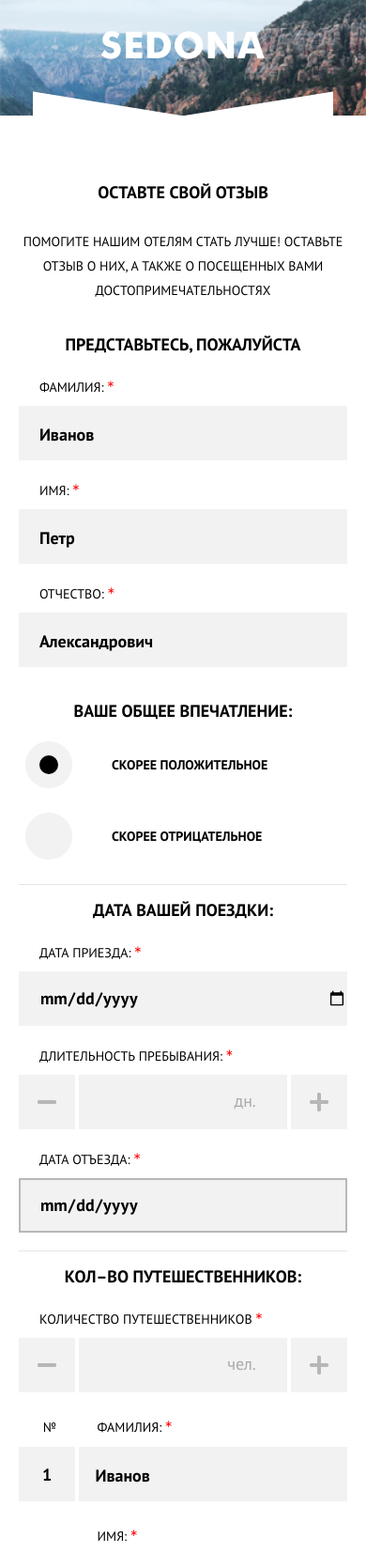
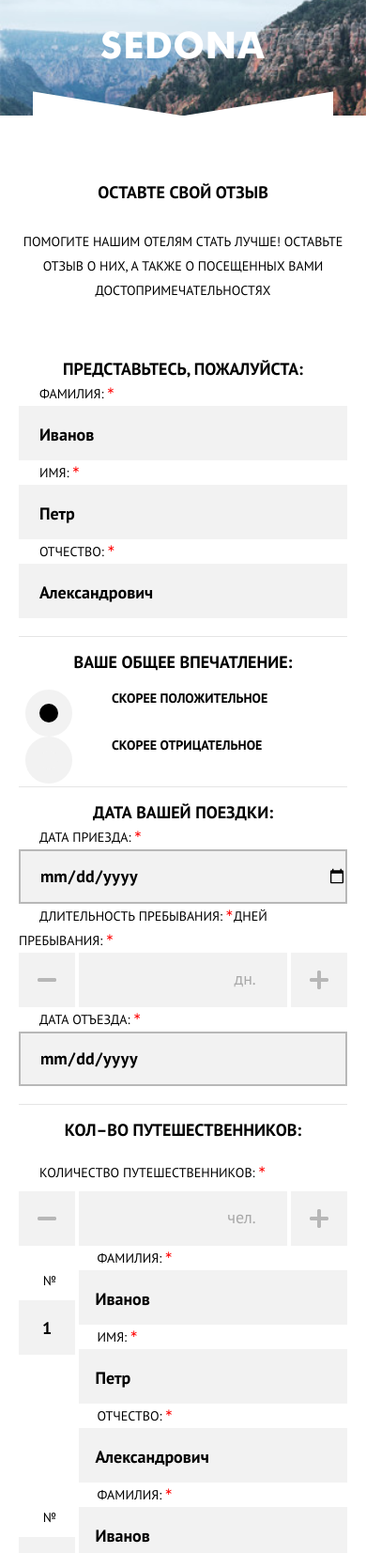
Before and after one commit to rudnev-dm/121730-sedona, a website: page form.html in a window 390 px wide. Shown: the part 315-1968 px from the top of the page at 94% size. Drawn offline with nearby package versions, Linux system fonts and the light colour scheme; files that its build step writes are made by us from their sources.

Commit message:
Доработал модульную сетку для адаптивности

```diff
--- a/form.html
+++ b/form.html
@@ -10,6 +10,7 @@
 </head>
 
 <body>
+
   <div class="wrapper">
     <header class="page-header">
       <div class="menu">
@@ -43,7 +44,7 @@
           <div class="logo__image-middle  logo__image-middle--small"></div>
         </div>
 
-        <div class="title-text title-text--margin">
+        <div class="title-text  title-text--margin">
           <h1 class="title-text__promo">Оставте свой отзыв</h1>
         </div>
 
@@ -59,40 +60,50 @@
     <main class="page-content">
       <form class="form" action="form-reference.php" method="get">
 
-        <div class="form__block">
-          <h2 class="form__title">Представьтесь, пожалуйста</h2>
+        <div class="form__block  form__block--border">
+          <h2 class="form__title  form__title--border  form__title--margin">Представьтесь, пожалуйста:</h2>
 
+          <div class="form__item">
             <label class="form__label" for="surname">Фамилия:<sup>&lowast;</sup></label>
             <input class="form__input-field" type="text" id="surname" name="surname" placeholder="Иванов" autofocus required>
-
+          </div>
+          <div class="form__item">
             <label class="form__label" for="name">Имя:<sup>&lowast;</sup></label>
             <input class="form__input-field" type="text" id="name" name="name" placeholder="Петр" required>
-
+          </div>
+          <div class="form__item">
             <label class="form__label" for="patronymic">Отчество:<sup>&lowast;</sup></label>
             <input class="form__input-field" type="text" id="patronymic" name="patronymic" placeholder="Александрович" required>
+          </div>
         </div>
 
 
 
-        <div class="form__block form__block--border">
-          <h2 class="form__title form__title--margin">Ваше общее впечатление:</h2>
+        <div class="form__block  form__block--border">
+          <h2 class="form__title  form__title--margin">Ваше общее впечатление:</h2>
 
+          <div class="form__item  form__item--radio">
             <input class="form__input-field" type="radio" id="positively" name="impression" checked>
             <label class="form__label" for="positively">Скорее положительное</label>
+          </div>
 
+          <div class="form__item  form__item--radio">
             <input class="form__input-field"type="radio" id="negatively" name="impression">
             <label class="form__label" for="negatively">Скорее отрицательное</label>
           </div>
+        </div>
 
 
+        <div class="form__block  form__block--border">
+          <h2 class="form__title  form__title--margin">Дата вашей поездки:</h2>
 
-        <div class="form__block form__block--border">
-          <h2 class="form__title form__title--margin">Дата вашей поездки:</h2>
-
+          <div class="form__item">
             <label class="form__label" for="day-coming">Дата приезда:<sup>&lowast;</sup></label>
             <input class="form__input-field" type="date" id="day-coming" name="day-coming" required>
+          </div>
 
-          <label class="form__label" for="days-duration">Длительность пребывания:<sup>&lowast;</sup></label>
+          <div class="form__item">
+            <label class="form__label  form__label--font-size-reset" for="days-duration"><span class="form__mobile--text">Длительность пребывания:<sup>&lowast;</sup></span><span class="form__tablet--text">Дней пребывания:<sup>&lowast;</sup></span></label>
             <div class="form__input-number">
               <button class="form__input-button--left" type="button" name="Минус один день" value="Плюс один день"></button>
 
@@ -100,17 +111,20 @@
 
               <button class="form__input-button--right" type="button" name="Плюс один день" value="Плюс один день"></button>
             </div>
+          </div>
 
+          <div class="form__item">
             <label class="form__label" for="days-departure">Дата отъезда:<sup>&lowast;</sup></label>
-          <input class="form__input-field" type="date" id="days-departure" name="days-departure" disabled>
+            <input class="form__input-field  form__input-field--box-shadow" type="date" id="days-departure" name="days-departure" disabled>
+          </div>
         </div>
 
 
 
-        <div class="form__block form__block--border">
-          <h2 class="form__title form__title--margin">Кол&ndash;во путешественников:</h2>
-
-          <label class="form__label" for="quantity-people">Количество путешественников<sup>&lowast;</sup></label>
+        <div class="form__block  form__block--align form__block--border">
+          <h2 class="form__title  form__title--margin">Кол&ndash;во путешественников:</h2>
+          <label class="form__label  form__label--margin-reset" for="quantity-people">Количество путешественников:<sup>&lowast;</sup></label>
+          <div class="form__item  form__item--margin-reset">
             <div class="form__input-human-counter">
               <button class="form__input-button--left" type="button" name="Минус один день" value="Плюс один день"></button>
 
@@ -118,43 +132,63 @@
 
               <button class="form__input-button--right" type="button" name="Плюс один день" value="Плюс один день"></button>
             </div>
+          </div>
 
-          <div class="form__user-data">
+          <div class="form__user-data  form__user-data--margin">
 
             <div class="form__user-data-left">
+
+              <div class="form__item">
                 <span class="form__people-number">№</span>
                 <span class="form__people-counter">1</span>
               </div>
+
+            </div>
+
             <div class="form__user-data-right">
 
+              <div class="form__item  form__item--margin-tablet">
                 <label class="form__label form__label--margin" for="traveler-surname">Фамилия:<sup>&lowast;</sup></label>
-              <input class="form__input-field form__input-field--user" type="text" id="traveler-surname" name="traveler-surname" placeholder="Иванов" required>
+                <input class="form__input-field  form__input-field--user" type="text" id="traveler-surname" name="traveler-surname" placeholder="Иванов" required>
+              </div>
 
+              <div class="form__item  form__item--margin-tablet">
                 <label class="form__label form__label--margin" for="traveler-name">Имя:<sup>&lowast;</sup></label>
-              <input class="form__input-field form__input-field--user" type="text" id="traveler-name" name="traveler-name" placeholder="Петр" required>
+                <input class="form__input-field  form__input-field--user" type="text" id="traveler-name" name="traveler-name" placeholder="Петр" required>
+              </div>
 
-              <label class="form__label form__label--margin" for="traveler-patronymic">Отчество:<sup>&lowast;</sup></label>
-              <input class="form__input-field form__input-field--user" type="text" id="traveler-patronymic" name="traveler-patronymic" placeholder="Александрович" required>
+              <div class="form__item  form__item--margin-tablet">
+                <label class="form__label  form__label--margin" for="traveler-patronymic">Отчество:<sup>&lowast;</sup></label>
+                <input class="form__input-field  form__input-field--user" type="text" id="traveler-patronymic" name="traveler-patronymic" placeholder="Александрович" required>
+              </div>
 
             </div>
           </div>
 
           <div class="form__user-data">
             <div class="form__user-data-left">
+              <div class="form__item">
                 <span class="form__people-number">№</span>
                 <span class="form__people-counter">2</span>
+              </div>
             </div>
 
             <div class="form__user-data-right">
 
-              <label class="form__label form__label--margin" for="second-traveler-surname">Фамилия:<sup>&lowast;</sup></label>
-              <input class="form__input-field form__input-field--user" type="text" id="second-traveler-surname" name="traveler-surname" placeholder="Иванов" required>
+              <div class="form__item  form__item--margin-tablet">
+                <label class="form__label  form__label--margin" for="second-traveler-surname">Фамилия:<sup>&lowast;</sup></label>
+                <input class="form__input-field  form__input-field--user" type="text" id="second-traveler-surname" name="traveler-surname" placeholder="Иванов" required>
+              </div>
 
-              <label class="form__label form__label--margin" for="second-traveler-name">Имя:<sup>&lowast;</sup></label>
-              <input class="form__input-field form__input-field--user" type="text" id="second-traveler-name" name="traveler-name" placeholder="Петр" required>
+              <div class="form__item  form__item--margin-tablet">
+                <label class="form__label  form__label--margin" for="second-traveler-name">Имя:<sup>&lowast;</sup></label>
+                <input class="form__input-field  form__input-field--user" type="text" id="second-traveler-name" name="traveler-name" placeholder="Петр" required>
+              </div>
 
-              <label class="form__label form__label--margin" for="second-traveler-patronymic">Отчество:<sup>&lowast;</sup></label>
-              <input class="form__input-field form__input-field--user" type="text" id="second-traveler-patronymic" name="traveler-patronymic" placeholder="Александрович" required>
+              <div class="form__item  form__item--margin-tablet">
+                <label class="form__label  form__label--margin" for="second-traveler-patronymic">Отчество:<sup>&lowast;</sup></label>
+                <input class="form__input-field  form__input-field--user" type="text" id="second-traveler-patronymic" name="traveler-patronymic" placeholder="Александрович" required>
+              </div>
 
             </div>
           </div>
@@ -162,25 +196,31 @@
 
 
 
-        <div class="form__block form__block--border">
-          <h2 class="form__title form__title--margin">Посещенные достопримечательности:</h2>
+        <div class="form__block  form__block--border">
+          <h2 class="form__title  form__title--margin  form__title--margin-tablet  form__title--wrap">Посещенные достопримечательности:</h2>
 
+          <div class="form__item  form__item--attraction  form__item--padding">
             <input class="form__input-field" type="checkbox" id="devil's-bridge" name="attraction" required checked>
-          <label class="form__label" for="devil's-bridge">Мост Дьявола</label>
+            <label class="form__label  form__label--padding" for="devil's-bridge">Мост Дьявола</label>
+
 
             <input class="form__input-field" type="checkbox" id="slide-park" name="attraction" required>
-          <label class="form__label" for="slide-park">Слайд&ndash;парк</label>
+            <label class="form__label  form__label--padding" for="slide-park">Слайд&ndash;парк</label>
+          </div>
 
+          <div class="form__item  form__item--attraction">
             <input class="form__input-field" type="checkbox" id="mountain-bell" name="attraction" required checked>
             <label class="form__label" for="mountain-bell">Гора&ndash;колокол</label>
 
+
             <input class="form__input-field" type="checkbox" id="red-rocks" name="attraction" required checked>
-          <label class="form__label form__label--text-transform" for="red-rocks">Красные скалы</label>
+            <label class="form__label  form__label--text-transform" for="red-rocks">Красные скалы</label>
+          </div>
         </div>
 
         <div class="form__block  form__block--upload">
 
-          <h2 class="form__title form__title--margin">Зугрузите фотографии:</h2>
+          <h2 class="form__title  form__title--margin">Зугрузите фотографии:</h2>
 
           <input class="form__input-field" type="file" id="choose-file" name="choose-file" multiple>
           <label class="form__label" for="choose-file">Выбрать фотографии</label>
```
Lines whose indentation alone changed are shown as unchanged.
